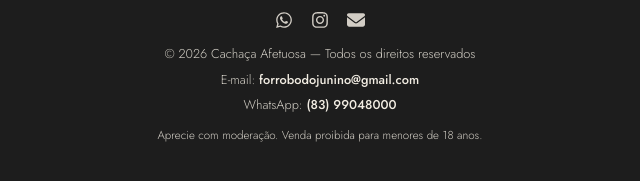
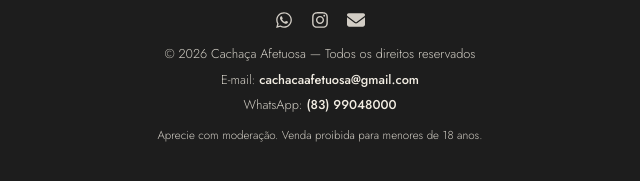
Before and after one commit to rafael-trajano/afetuosa, a plain HTML site: page index.html in a window 1280 px wide. Shown: the part 5106-5287 px from the top of the page, 320-960 px from the left. Drawn offline with Linux system fonts and the light colour scheme.

Commit message:
novo email

```diff
--- a/index.html
+++ b/index.html
@@ -96,7 +96,7 @@
     <div class="nav-social">
         <a href="https://wa.me/558399048000" target="_blank" rel="noopener noreferrer" aria-label="WhatsApp"><i class="icone icone-whatsapp" aria-hidden="true"></i></a>
         <a href="https://www.instagram.com/cachacaafetuosa/" target="_blank" rel="noopener noreferrer" aria-label="Instagram"><i class="icone icone-instagram" aria-hidden="true"></i></a>
-        <a href="mailto:forrobodojunino@gmail.com" aria-label="Email"><i class="icone icone-envelope" aria-hidden="true"></i></a>
+        <a href="mailto:cachacaafetuosa@gmail.com" aria-label="Email"><i class="icone icone-envelope" aria-hidden="true"></i></a>
     </div>
 </nav>
 
@@ -334,10 +334,10 @@
             <div class="footer-social">
                 <a href="https://wa.me/558399048000" target="_blank" rel="noopener noreferrer" aria-label="WhatsApp"><i class="icone icone-whatsapp" aria-hidden="true"></i></a>
                 <a href="https://www.instagram.com/cachacaafetuosa/" target="_blank" rel="noopener noreferrer" aria-label="Instagram"><i class="icone icone-instagram" aria-hidden="true"></i></a>
-                <a href="mailto:forrobodojunino@gmail.com" aria-label="Email"><i class="icone icone-envelope" aria-hidden="true"></i></a>
+                <a href="mailto:cachacaafetuosa@gmail.com" aria-label="Email"><i class="icone icone-envelope" aria-hidden="true"></i></a>
             </div>
             <p>© 2026 Cachaça Afetuosa — Todos os direitos reservados</p>
-            <p>E-mail: <a href="mailto:forrobodojunino@gmail.com">forrobodojunino@gmail.com</a></p>
+            <p>E-mail: <a href="mailto:cachacaafetuosa@gmail.com">cachacaafetuosa@gmail.com</a></p>
             <p>WhatsApp: <a href="https://wa.me/558399048000" target="_blank" rel="noopener noreferrer" aria-label="Contato via WhatsApp">(83) 99048000</a></p>
             <p class="footer-disclaimer">Aprecie com moderação. Venda proibida para menores de 18 anos.</p>
         </div>
```
